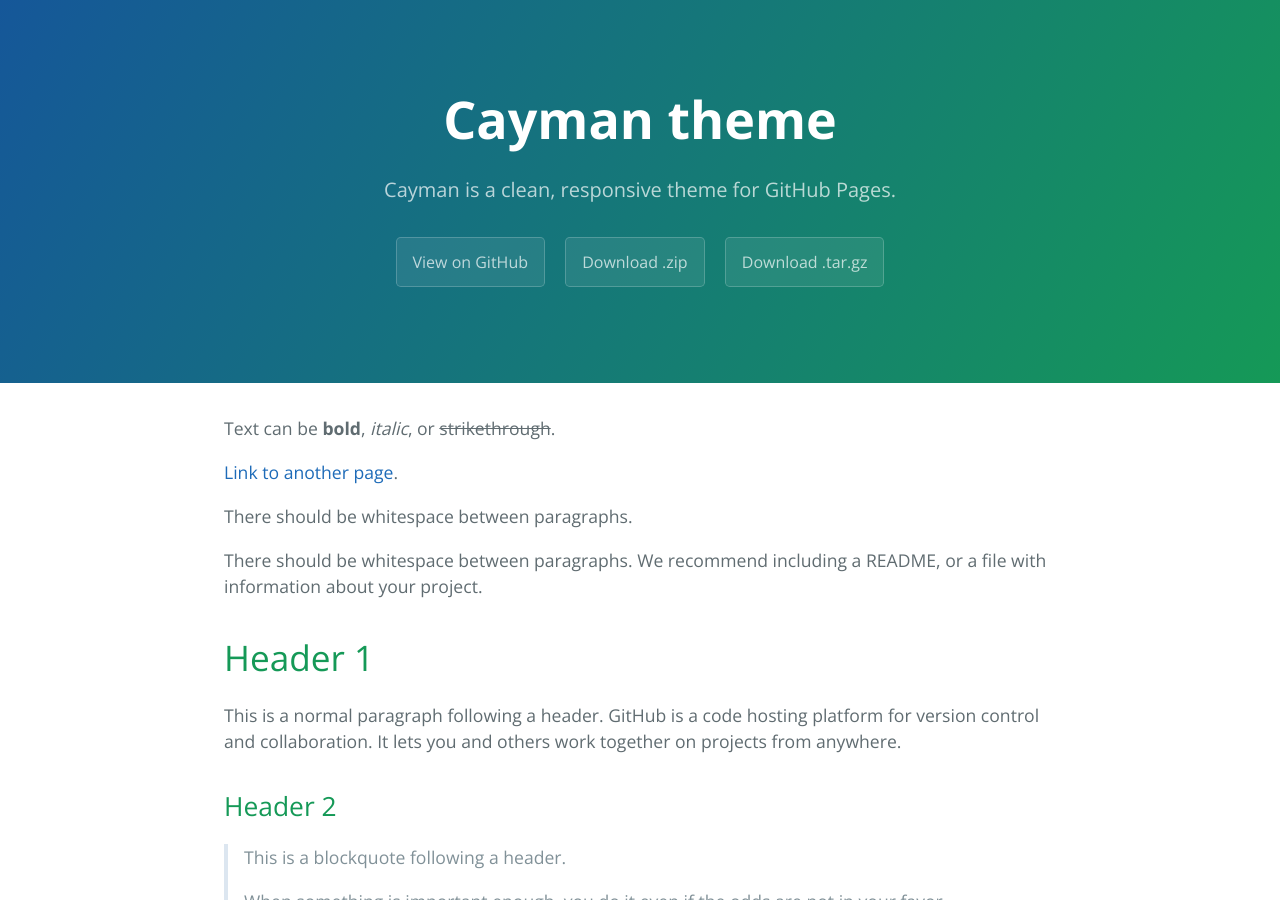
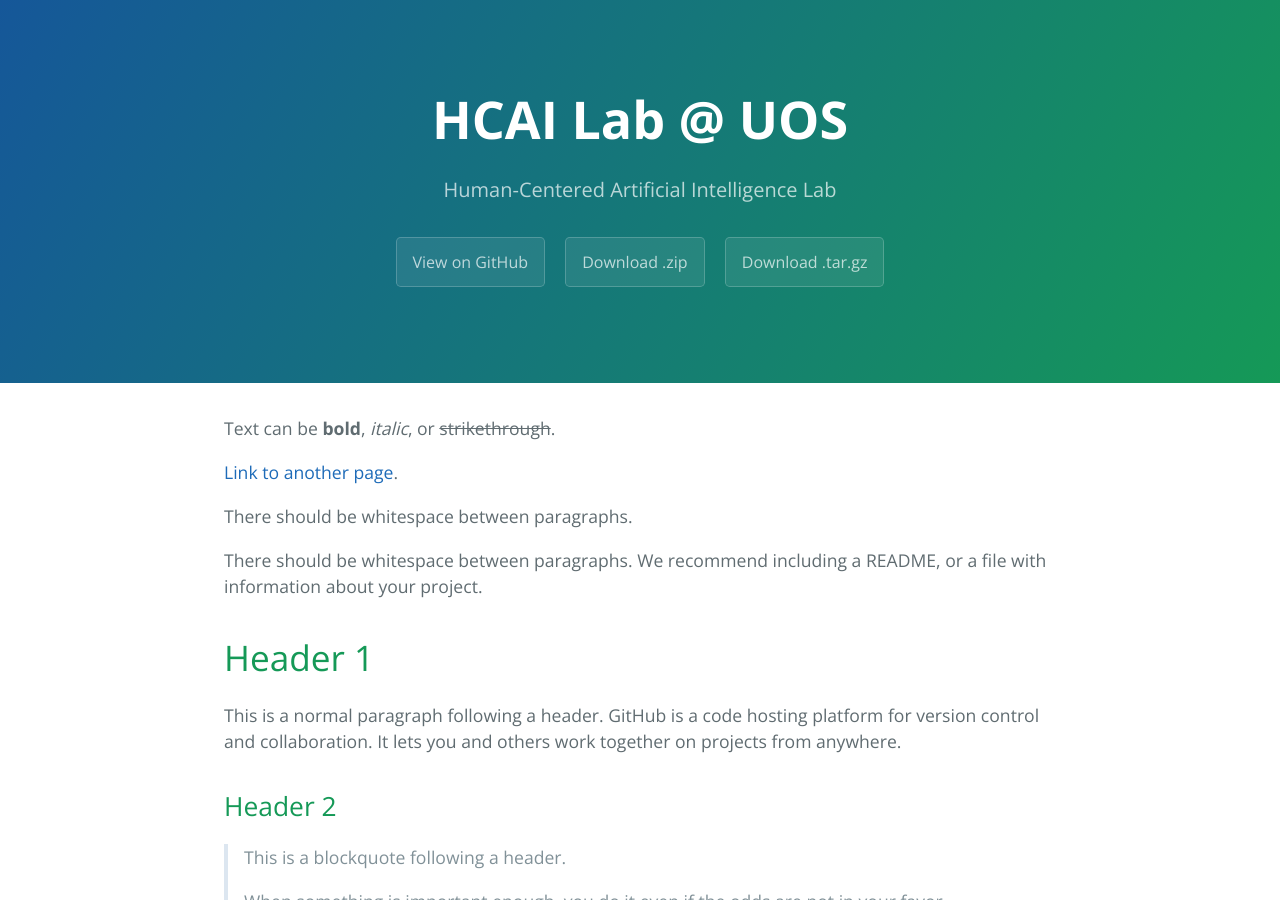
Before and after one commit to hcail/hcail-backup.github.io, a Jekyll site: the page built from index.md, in a window 1280 px wide and 900 px high. Built offline with Jekyll 4.4.1, drawn with Linux system fonts in a browser that asks for light colours.

Commit message:
Update _config.yml

```diff
--- a/_config.yml
+++ b/_config.yml
@@ -1,5 +1,5 @@
-title: Cayman theme
-description: Cayman is a clean, responsive theme for GitHub Pages.
+title: HCAI Lab @ UOS
+description: Human-Centered Artificial Intelligence Lab
 show_downloads: true
 google_analytics:
 theme: jekyll-theme-cayman
```
